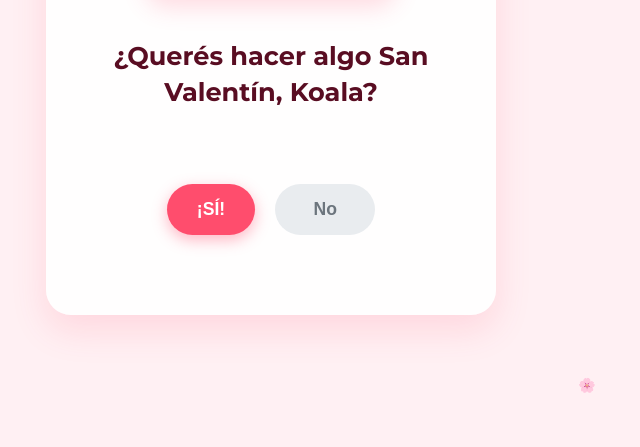
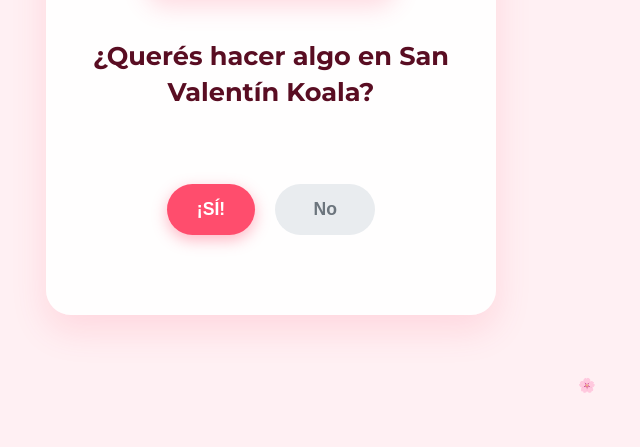
Before and after one commit to AlechPanda/Invitacion-para-Araceli-Montania, a plain HTML site: page index.html in a window 1280 px wide. Shown: the part 353-800 px from the top of the page, without its empty margins (369-1009 px from the left). Drawn offline with Linux system fonts and the light colour scheme.

Commit message:
Update index.html

```diff
--- a/index.html
+++ b/index.html
@@ -170,7 +170,7 @@
 
     <div id="pantalla-inicio" class="container">
         <img src="https://media1.giphy.com/media/v1.Y2lkPTc5MGI3NjExdnlsb2swNTBkaG5waGdnNXNza2s0NXprZWdhdHlrZHpzMGUwdm0ydSZlcD12MV9pbnRlcm5hbF9naWZfYnlfaWQmY3Q9Zw/IU5ApmC4e6wEw/giphy.gif" alt="Gif Koala">
-        <h1>¿Querés hacer algo San Valentín, Koala? </h1>
+        <h1>¿Querés hacer algo en San Valentín Koala? </h1>
         <div class="botones-inicio">
             <button id="btn-si" onclick="irADecision()">¡SÍ!</button>
             <button id="btn-no" onmouseover="intentarNo()" onclick="intentarNo()">No</button>
```
